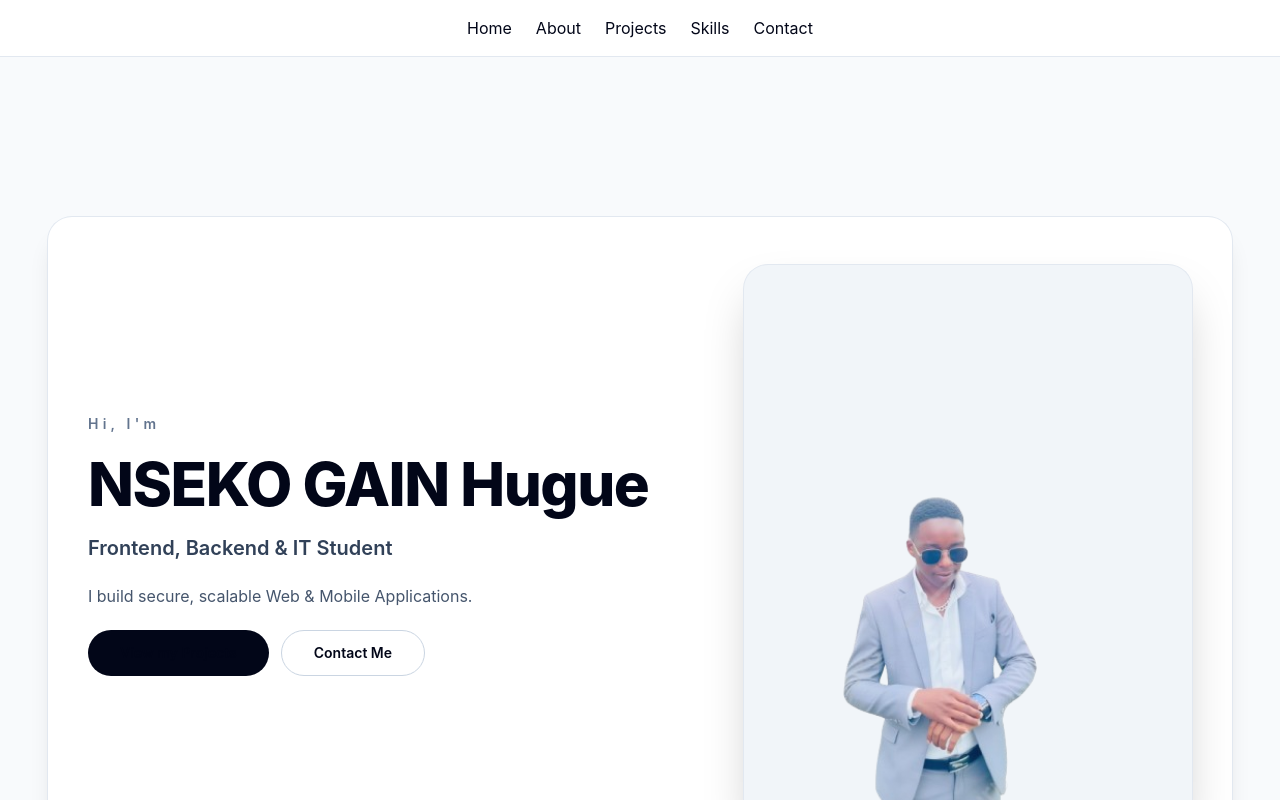
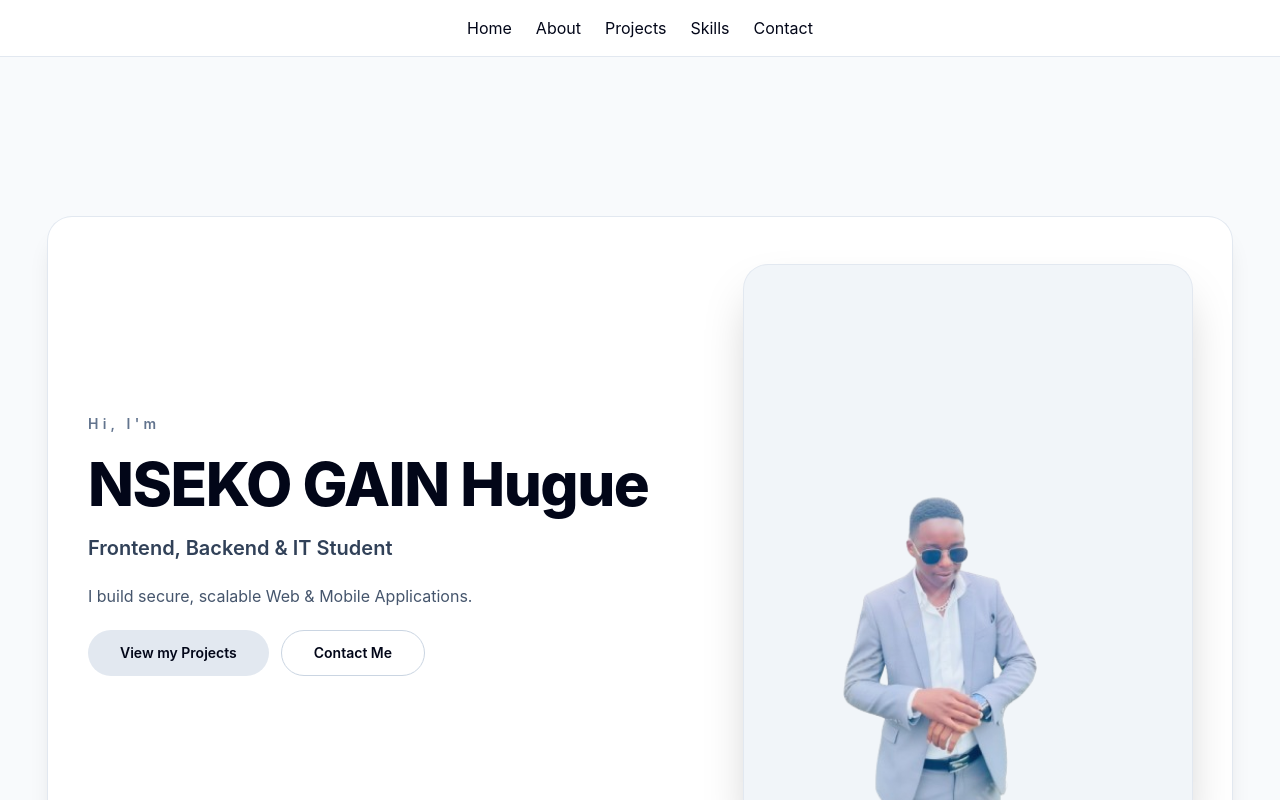
Before and after one commit to nseko-stack/Portifolio, a React (Vite) app in the folder Front-end/: page / in a window 1280 px wide. Shown: the top 800 px of the page. Built offline with nearby package versions, Linux system fonts and the light colour scheme; no server answers.

Commit message:
fixing buttons

```diff
--- a/Front-end/components/Hero.jsx
+++ b/Front-end/components/Hero.jsx
@@ -15,7 +15,7 @@
                         I build secure, scalable Web & Mobile Applications.
                     </p>
                     <div className="flex flex-col gap-3 sm:flex-row sm:justify-center lg:justify-start">
-                        <a href="#Projects" className="inline-flex items-center justify-center rounded-full bg-slate-950 px-8 py-3 text-sm font-semibold text-white transition hover:bg-slate-700">
+                        <a href="#Projects" className="inline-flex items-center justify-center rounded-full bg-slate-200 px-8 py-3 text-sm font-semibold text-white transition hover:bg-slate-500">
                             View my Projects
                         </a>
                         <a href="#Contact" className="inline-flex items-center justify-center rounded-full border border-slate-300 bg-white px-8 py-3 text-sm font-semibold text-slate-950 transition hover:bg-slate-100">
```
